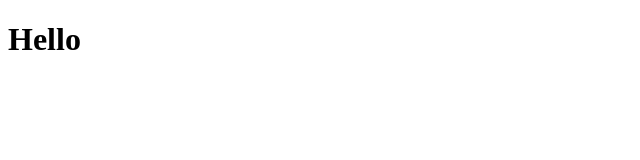
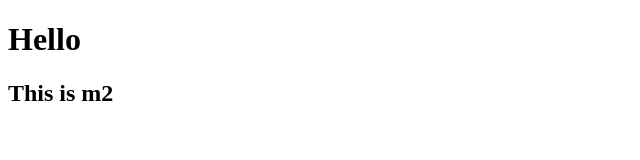
Before and after one commit to arunmclaysys/gitdummies01, a plain HTML site: page index.html in a window 1280 px wide. Shown: the whole page, without its empty margins (0-640 px from the left). Drawn offline with Linux system fonts and the light colour scheme.

Commit message:
m2 added

```diff
--- a/index.html
+++ b/index.html
@@ -7,5 +7,6 @@
 </head>
 <body>
     <h1>Hello</h1>
+    <h2>This is m2</h2>
 </body>
 </html>
```
